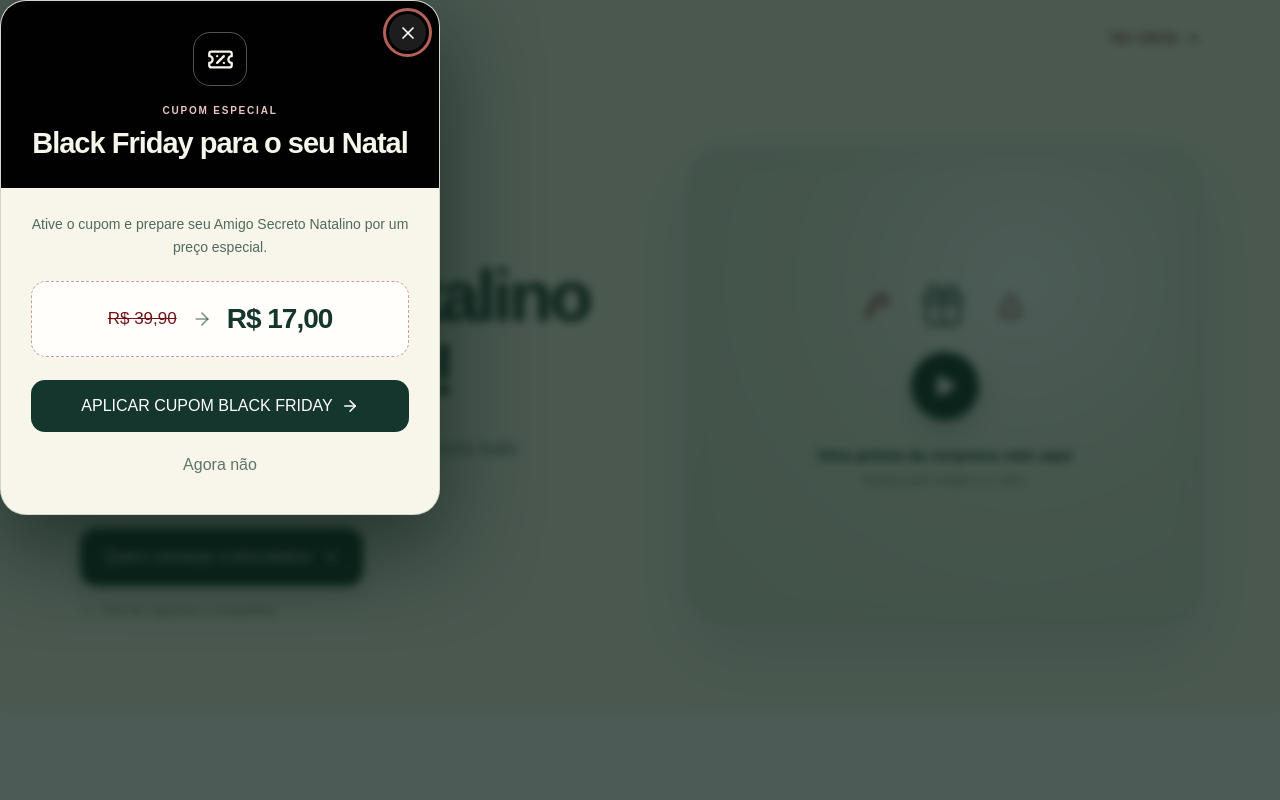
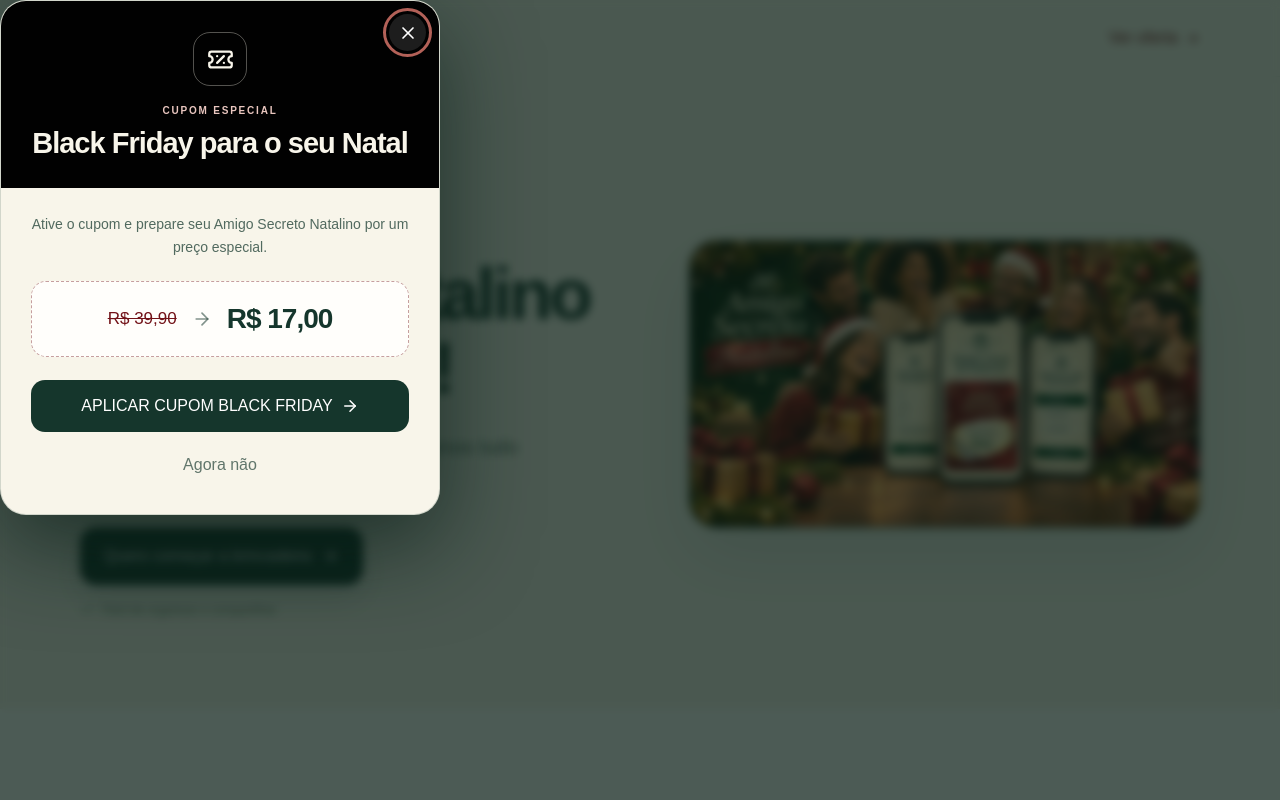
Before and after one commit to couedev/ideiastore, a Next.js app: page /secretonatalino in a window 1280 px wide. Shown: the top 800 px of the page. Built offline with nearby package versions, Linux system fonts and the light colour scheme.

Commit message:
ajuste para fica tudo prontinho

```diff
--- /dev/null
+++ b/app/secretonatalino/hero-banner.tsx
@@ -0,0 +1,41 @@
+"use client";
+
+import { useEffect, useState } from "react";
+import Image from "next/image";
+import bannerFesta from "../../public/banner/Amigo Secreto Natalino em Festa.webp";
+import bannerCelular from "../../public/banner/Amigo Secreto Natalino no Celular.webp";
+import styles from "./offer-page.module.css";
+
+const banners = [
+  { image: bannerFesta, alt: "Amigos celebram o Amigo Secreto Natalino com a surpresa no celular" },
+  { image: bannerCelular, alt: "Prévia do Amigo Secreto Natalino em três celulares" },
+] as const;
+
+export default function HeroBanner() {
+  const [activeBanner, setActiveBanner] = useState(0);
+
+  useEffect(() => {
+    if (window.matchMedia("(prefers-reduced-motion: reduce)").matches) return;
+    const timer = window.setInterval(() => {
+      setActiveBanner((current) => (current + 1) % banners.length);
+    }, 3000);
+    return () => window.clearInterval(timer);
+  }, []);
+
+  return (
+    <div className={styles.heroMedia}>
+      {banners.map((banner, index) => (
+        <Image
+          key={banner.alt}
+          src={banner.image}
+          alt={index === activeBanner ? banner.alt : ""}
+          aria-hidden={index !== activeBanner}
+          fill
+          loading="eager"
+          sizes="(max-width: 800px) calc(100vw - 32px), 540px"
+          className={`${styles.heroBannerImage} ${index === activeBanner ? styles.heroBannerImageActive : ""}`}
+        />
+      ))}
+    </div>
+  );
+}
--- a/app/secretonatalino/offer-page.module.css
+++ b/app/secretonatalino/offer-page.module.css
@@ -20,13 +20,9 @@
 .heroCta { margin-top: 32px; }
 .heroCta:hover, .purchaseButton:hover:not(:disabled) { transform: translateY(-2px); background: #205040; }
 .heroNote { display: flex; align-items: center; gap: 7px; margin: 16px 0 0; color: #15362C99; font-size: 12px; }
-.heroMedia { grid-area: media; position: relative; display: flex; min-height: 410px; aspect-ratio: 1.08; flex-direction: column; align-items: center; justify-content: center; overflow: hidden; border: 1px solid #15362C28; border-radius: 34px; background: radial-gradient(circle at 65% 28%, #ffffff 0%, #e6ebdc 45%, #d9e0d2 100%); box-shadow: 0 28px 70px #15362C21; text-align: center; }
-.heroMedia::before { position: absolute; inset: 15px; border: 1px dashed #15362C33; border-radius: 25px; content: ""; }
-.mediaOrnament { display: flex; align-items: center; gap: 28px; margin-bottom: 22px; color: #721218; opacity: .72; }
-.mediaOrnament svg:nth-child(2) { color: #15362C; }
-.playBadge { display: grid; width: 68px; height: 68px; place-items: center; border-radius: 50%; background: #15362C; box-shadow: 0 12px 26px #15362C35; color: #F8F5EA; }
-.heroMedia p { margin: 24px 0 3px; font-size: 16px; font-weight: 750; }
-.heroMedia small { color: #15362C99; font-size: 12px; }
+.heroMedia { grid-area: media; position: relative; width: 100%; aspect-ratio: 16 / 9; overflow: hidden; border: 1px solid #15362C28; border-radius: 28px; background: #15362C; box-shadow: 0 28px 70px #15362C21; }
+.heroBannerImage { object-fit: cover; opacity: 0; transition: opacity 550ms ease; }
+.heroBannerImageActive { opacity: 1; }
 .personalSection, .howSection, .scratchSection, .keepsakeSection, .guaranteeSection, .faqSection { padding: 100px 0; }
 .personalSection { background: #fffefb; }
 .sectionInner { display: grid; grid-template-columns: 1fr 1fr; align-items: center; gap: clamp(34px, 7vw, 110px); }
@@ -128,7 +124,7 @@
   .heroInner { grid-template-areas: "intro" "media" "actions"; }
   .heroCopy, .heroActions { align-self: auto; }
   .hero { padding: 55px 0 70px; }
-  .heroMedia { width: 100%; min-height: 0; aspect-ratio: 16 / 9; margin-top: 28px; }
+  .heroMedia { margin-top: 28px; }
   .heroActions { display: flex; flex-direction: column; align-items: center; text-align: center; }
   .heroCta { width: min(100%, 360px); margin: 28px auto 0; }
   .heroNote { justify-content: center; }
@@ -147,10 +143,6 @@
   .headerLink { font-size: 12px; }
   .hero h1 { font-size: 42px; letter-spacing: -2px; }
   .heroMedia { margin-top: 24px; border-radius: 22px; }
-  .heroMedia::before { inset: 10px; border-radius: 15px; }
-  .mediaOrnament, .heroMedia small { display: none; }
-  .playBadge { width: 54px; height: 54px; }
-  .heroMedia p { margin-top: 13px; font-size: 13px; }
   .heroCta { min-height: 54px; margin-top: 24px; padding-inline: 16px; font-size: 14px; }
   .sectionIntro h2, .scratchCopy h2, .centerIntro h2 { font-size: 34px; }
   .offerCard { padding-inline: 23px; }
@@ -162,6 +154,7 @@
   .carouselWindow { overflow-x: auto; mask-image: none; }
   .carouselGroup[aria-hidden="true"] { display: none; }
   .couponBlink { animation: none; }
+  .heroBannerImage { transition: none; }
   .heroCta, .purchaseButton, .faqItem summary svg { transition: none; }
   .page * { scroll-behavior: auto; }
 }
--- a/app/secretonatalino/offer-page.tsx
+++ b/app/secretonatalino/offer-page.tsx
@@ -6,13 +6,14 @@ import Image from "next/image";
 import { useRouter } from "next/navigation";
 import {
   ArrowRight, BadgeCheck, CandyCane, Check, Copy, Gift,
-  Mail, Play, Plus, ShieldCheck, Smartphone, TicketPercent, Trash2, TreePine,
+  Mail, Plus, ShieldCheck, Smartphone, TicketPercent, Trash2,
 } from "lucide-react";
 import styles from "./offer-page.module.css";
 import BackgroundMusic from "./background-music";
 import CouponPopup from "./coupon-popup";
 import ExitOfferPopup from "./exit-offer-popup";
 import ScratchDemo from "./scratch-demo";
+import HeroBanner from "./hero-banner";
 
 type QuizData = { participantCount: number; names: string[]; budget: string };
 const storageKey = "amigo-secreto-natalino-quiz";
@@ -270,11 +271,7 @@ export default function OfferPage() {
             </h1>
             <p className={styles.heroSubtitle}>Você não precisa se preocupar: já deixamos tudo prontinho para você!</p>
           </div>
-          <div className={styles.heroMedia} aria-label="Espaço reservado para imagem ou vídeo da brincadeira">
-            <div className={styles.mediaOrnament} aria-hidden="true"><CandyCane size={28} /><Gift size={48} /><TreePine size={31} /></div>
-            <span className={styles.playBadge}><Play size={24} fill="currentColor" aria-hidden="true" /></span>
-            <p>Uma prévia da surpresa vem aqui</p><small>Espaço para imagem ou vídeo</small>
-          </div>
+          <HeroBanner />
           <div className={styles.heroActions}>
             <button className={styles.heroCta} type="button" onClick={scrollToOffer}>Quero começar a brincadeira <ArrowRight size={18} aria-hidden="true" /></button>
             <p className={styles.heroNote}><Check size={15} aria-hidden="true" /> Fácil de organizar e compartilhar</p>
```
Also changed, not shown: public/banner/Amigo Secreto Natalino em Festa.webp (added), public/banner/Amigo Secreto Natalino no Celular.webp (added).
